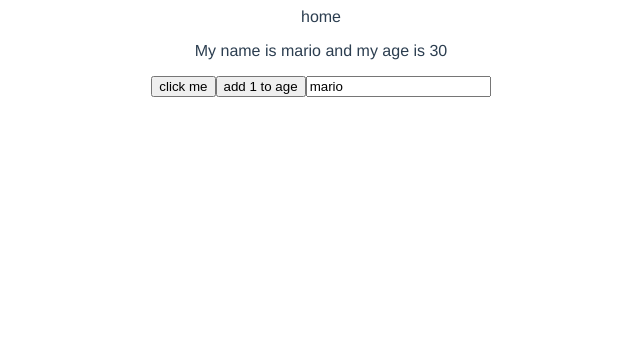
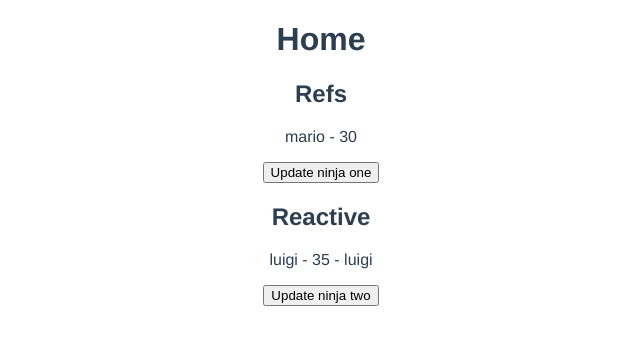
Before and after one commit to poolsakk/course-vue-firebase, a Vue app: page / in a window 1280 px wide. Shown: the top 344 px of the page, without its empty margins (319-959 px from the left). Built offline with nearby package versions, Linux system fonts and the light colour scheme.

Commit message:
[74] refs vs reactive

```diff
--- a/src/views/Home.vue
+++ b/src/views/Home.vue
@@ -1,31 +1,41 @@
 <template>
   <div class="home">
-    home
-    <p ref="p">My name is {{ name }} and my age is {{ age }}</p>
-    <button @click="handleClick">click me</button>
-    <button @click="age++">add 1 to age</button>
-    <input type="text" v-model="name">
+    <h1>Home</h1>
+    <h2>Refs</h2>
+    <p>{{ ninjaOne.name }} - {{ ninjaOne.age }}</p>
+    <button @click="updateNinjaOne">Update ninja one</button>
+    <h2>Reactive</h2>
+    <p>{{ ninjaTwo.name }} - {{ ninjaTwo.age }} - {{ nameTwo }}</p>
+    <button @click="updateNinjaTwo">Update ninja two</button>
   </div>
 </template>
 
 <script>
-import { ref } from '@vue/reactivity'
+import { reactive, ref } from '@vue/reactivity'
 
 export default {
   name: 'Home',
   setup() {
-    const name = ref('mario')
-    const age = ref(30)
+    const ninjaOne = ref({ name: 'mario', age: 30 })
+    const ninjaTwo = reactive({ name: 'luigi', age: 35 })
 
-    const handleClick = () => {
-      name.value = 'luigi'
-      age.value = 35
+    const nameOne = ref('mario')
+    const nameTwo = reactive('luigi')
+
+    const updateNinjaOne = () => {
+      ninjaOne.value.age = 40
+    }
+
+    const updateNinjaTwo = () => {
+      ninjaTwo.age = 45
     }
 
     return {
-      name,
-      age,
-      handleClick
+      ninjaOne,
+      updateNinjaOne,
+      ninjaTwo,
+      updateNinjaTwo,
+      nameTwo
     }
   },
   data() {
```
